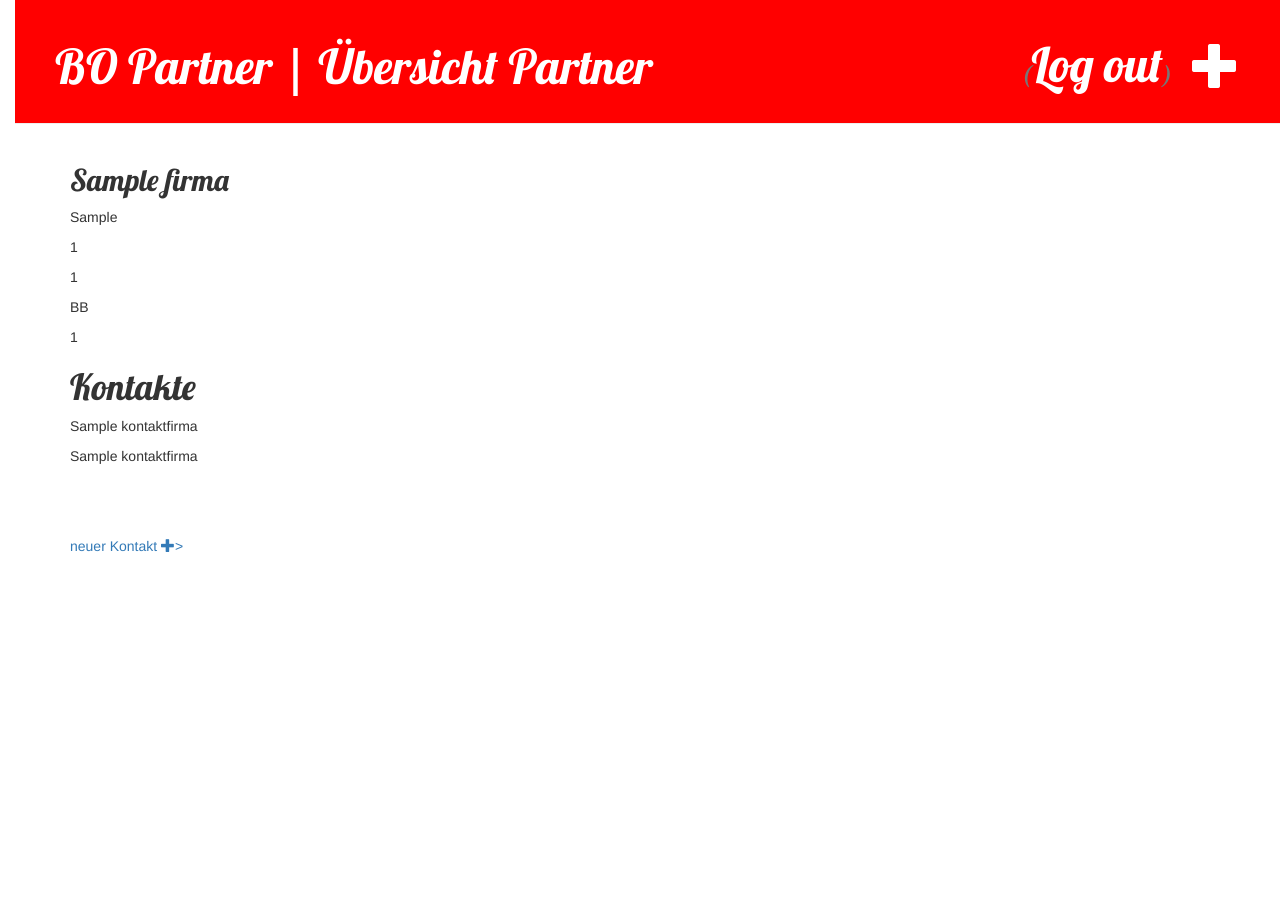
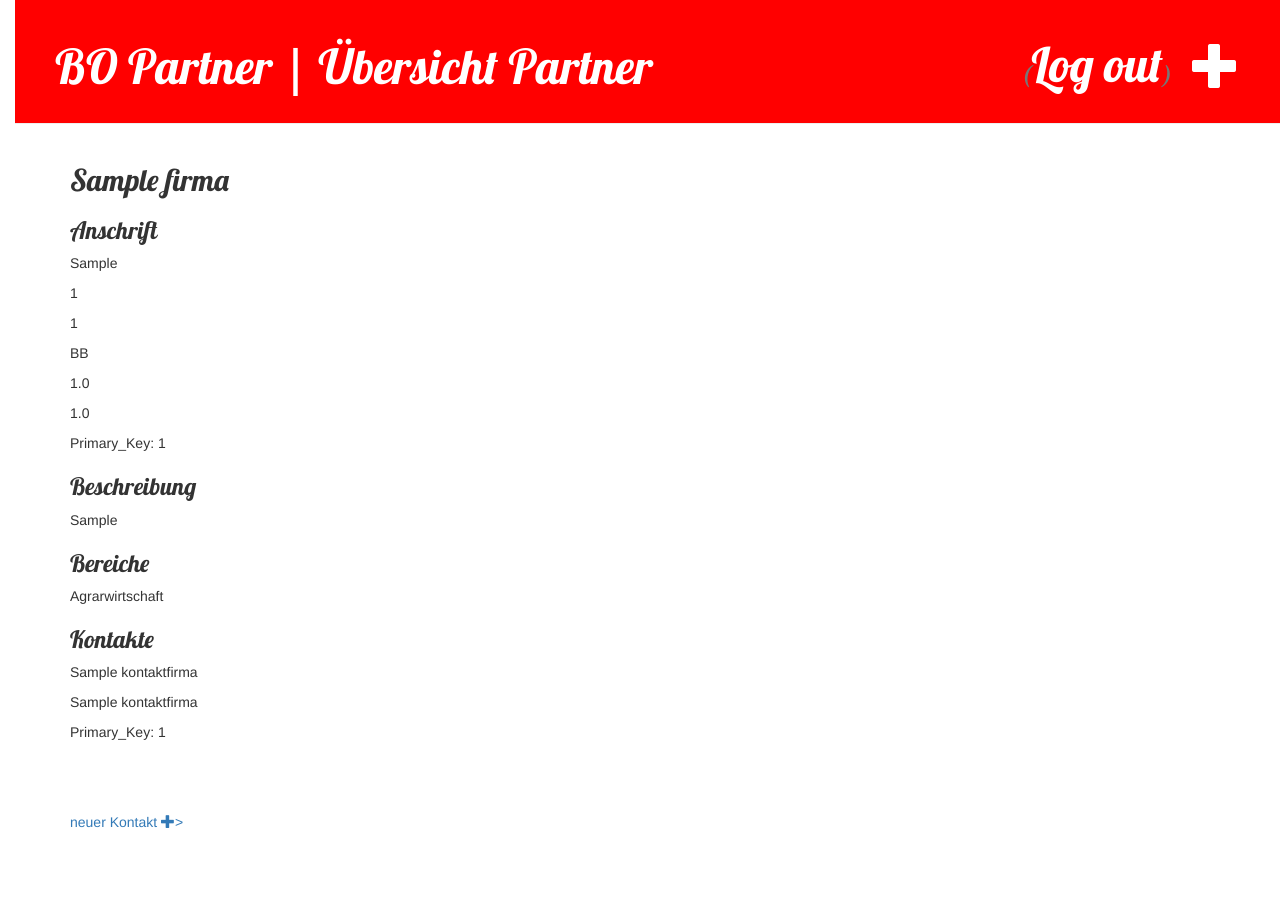
Before and after one commit to micbros/Bo_Partner, a Django app: page /firmen/firma_detail/1 in a window 1280 px wide. Before the commit the page ends 552 px from the top, so only its background shows below. Run offline with Django 3.2, Linux system fonts and the light colour scheme; a user stored in the database is signed in; tables that the repository leaves empty hold one stand-in row (values such as "Sample post"); some libraries are stand-ins or nearby versions.

Commit message:
Datenmodell vollständig
Funktionen:
-man muss eingeloggt sein um Daten zu sehen
-firma anlegen
-kontakt anlegen

```diff
--- a/Bo_Partner_Django/crm/models.py
+++ b/Bo_Partner_Django/crm/models.py
@@ -74,6 +74,8 @@ class Firma(models.Model):
     yKoordinate = models.FloatField(null=True, blank=True)
     bereich = MultiSelectField(max_length=200, choices=LISTE_BEREICH, null=True, blank=True)
 
+    def __str__(self):
+        return  str(self.name) + " Primarykey: "+ str(self.pk)
 
 class KontaktFirma(models.Model):
     #id_kontakt = models.
@@ -84,6 +86,8 @@ class KontaktFirma(models.Model):
 
     firma = models.ForeignKey(Firma,on_delete=models.SET_NULL, null=True, blank=True)
 
+    def __str__(self):
+        return str(self.name) + " Primarykey: "+ str(self.pk)
 #---------------------------------------------------------
 class MitarbeiterUni(models.Model):
     #id_mitarbeiter = models.
--- a/Bo_Partner_Django/crm/templates/bopartner/firma_detail.html
+++ b/Bo_Partner_Django/crm/templates/bopartner/firma_detail.html
@@ -4,18 +4,30 @@
     <div class="post">
 
         <h2>{{ firma.name }}</h2>
+        <h3>Anschrift</h3>
         <p>{{ firma.strasse|linebreaksbr }}</p>
         <p>{{ firma.hausnummer|linebreaksbr }}</p>
         <p>{{ firma.plz|linebreaksbr }}</p>
         <p>{{ firma.bundesland|linebreaksbr }}</p>
-        <p>{{ firma.pk|linebreaksbr }}</p>
-        <h1>Kontakte</h1>
+        <p>{{ firma.xKoordinate|linebreaksbr }}</p>
+        <p>{{ firma.yKoordinate|linebreaksbr }}</p>
+        <p>Primary_Key: {{ firma.pk|linebreaksbr }}</p>
+
+        <h3>Beschreibung</h3>
+        <p>{{ firma.freie_beschreibung|linebreaksbr }}</p>
+
+        <h3>Bereiche</h3>
+        <p>{{ firma.bereich|linebreaksbr }}</p>
+
+        <h3>Kontakte</h3>
         {% for kontakt in kontakte %}
             {% if kontakt.firma.name == firma.name %}
             <div class="post">
                 <div >
                     <p>{{ kontakt.vorname }}</p>
                     <p>{{ kontakt.nachname|linebreaksbr }}</p>
+                    <p>Primary_Key: {{ kontakt.pk|linebreaksbr }}</p>
+
                 </div>
             </div>
             {% endif %}
```
